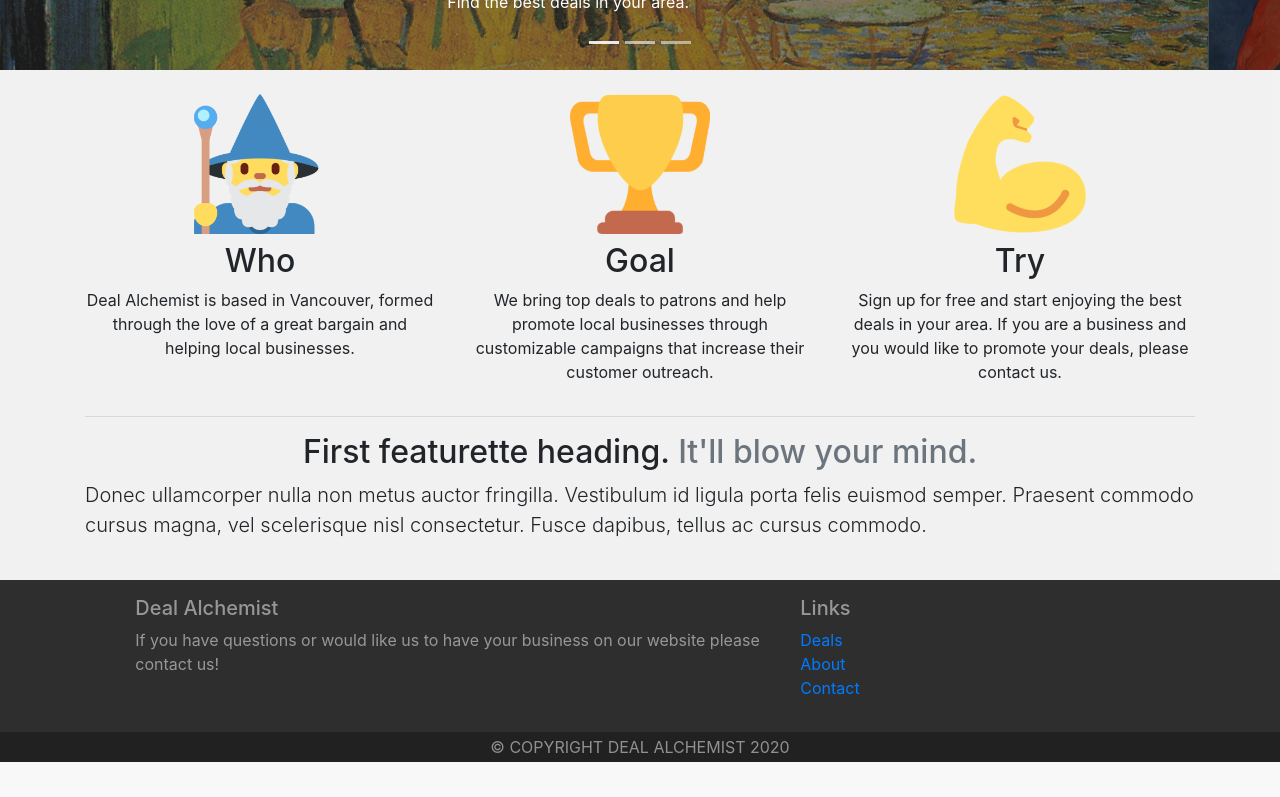
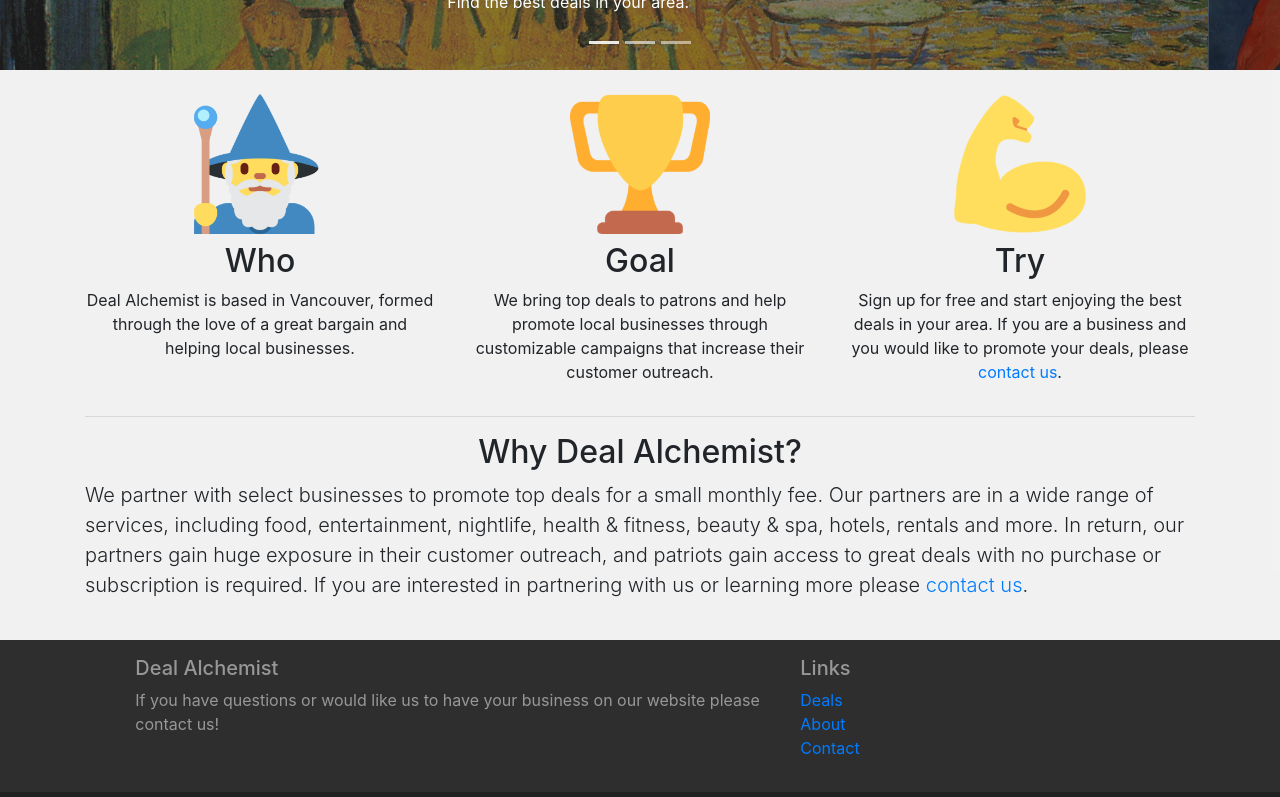
Before and after one commit to PhilipPhil/e-commerce, a React (Create React App) app in the folder app/: page /about in a window 1280 px wide. Shown: the part 446-1243 px from the top of the page. Before the commit the page ends 1208 px from the top, so only its background shows below. Built offline with nearby package versions, Linux system fonts and the light colour scheme; no server answers; the HTML template or start-up script is replaced by a standard one; what react-redux-form would draw is missing.

Commit message:
Complete about us page

```diff
--- a/app/src/components/Home.js
+++ b/app/src/components/Home.js
@@ -1,9 +1,10 @@
 import React, { Component } from 'react';
 import Carousel from 'react-bootstrap/Carousel'
+import { Link } from 'react-router-dom';
 
 
 const CarouselComponent = () => {
-  return(<Carousel>
+  return (<Carousel>
     <Carousel.Item>
       <img
         className="d-block w-100"
@@ -44,7 +45,7 @@ const CarouselComponent = () => {
 
 
 const HomeBodyComponent = () => {
-  return(
+  return (
     <div class="container marketing py-4">
       <div class="row justify-content-center">
         <div class="col-lg-4 text-center">
@@ -60,7 +61,7 @@ const HomeBodyComponent = () => {
         <div class="col-lg-4 text-center">
           <img class="mb-2" src="assets/images/flexed-biceps.png" alt="Generic placeholder image" width="140" height="140" />
           <h2>Try</h2>
-        <p>Sign up for free and start enjoying the best deals in your area. If you are a business and you would like to promote your deals, please contact us.</p>
+          <p>Sign up for free and start enjoying the best deals in your area. If you are a business and you would like to promote your deals, please <Link to='/contact'>contact us</Link>.</p>
         </div>
       </div>
 
@@ -68,8 +69,8 @@ const HomeBodyComponent = () => {
 
       <div class="row featurette">
         <div class="col-12 align-self-center">
-        <h2 class="featurette-heading text-center">First featurette heading. <span class="text-muted">It'll blow your mind.</span></h2>
-        <p class="lead">Donec ullamcorper nulla non metus auctor fringilla. Vestibulum id ligula porta felis euismod semper. Praesent commodo cursus magna, vel scelerisque nisl consectetur. Fusce dapibus, tellus ac cursus commodo.</p>
+          <h2 class="featurette-heading text-center mb-2">Why Deal Alchemist? <span class="text-muted"></span></h2>
+          <p class="lead">We partner with select businesses to promote top deals for a small monthly fee. Our partners are in a wide range of services, including food, entertainment, nightlife, health & fitness, beauty & spa, hotels, rentals and more. In return, our partners gain huge exposure in their customer outreach, and patriots gain access to great deals with no purchase or subscription is required. If you are interested in partnering with us or learning more please <Link to='/contact'>contact us</Link>.</p>
         </div>
       </div>
 
@@ -92,8 +93,8 @@ class Home extends Component {
     window.scrollTo(0, 0)
   }
 
-  render(){
-    return(
+  render() {
+    return (
 
       <React.Fragment>
 
```
Lines whose indentation alone changed are shown as unchanged.
